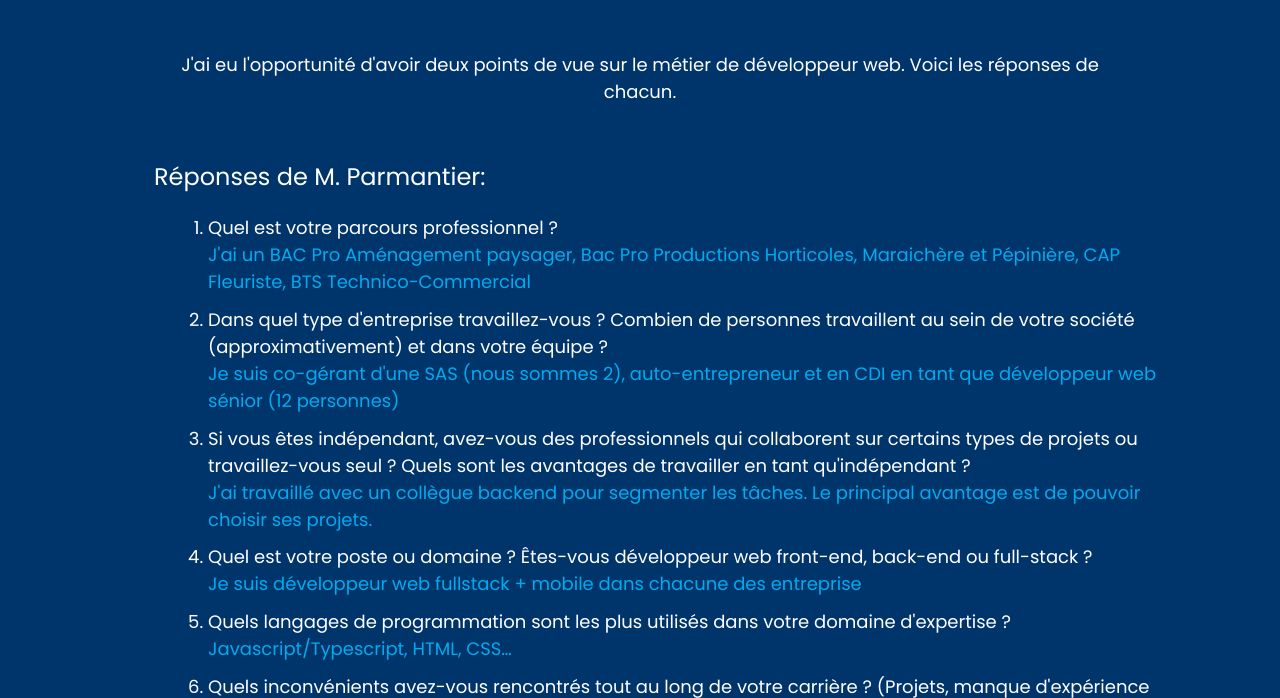
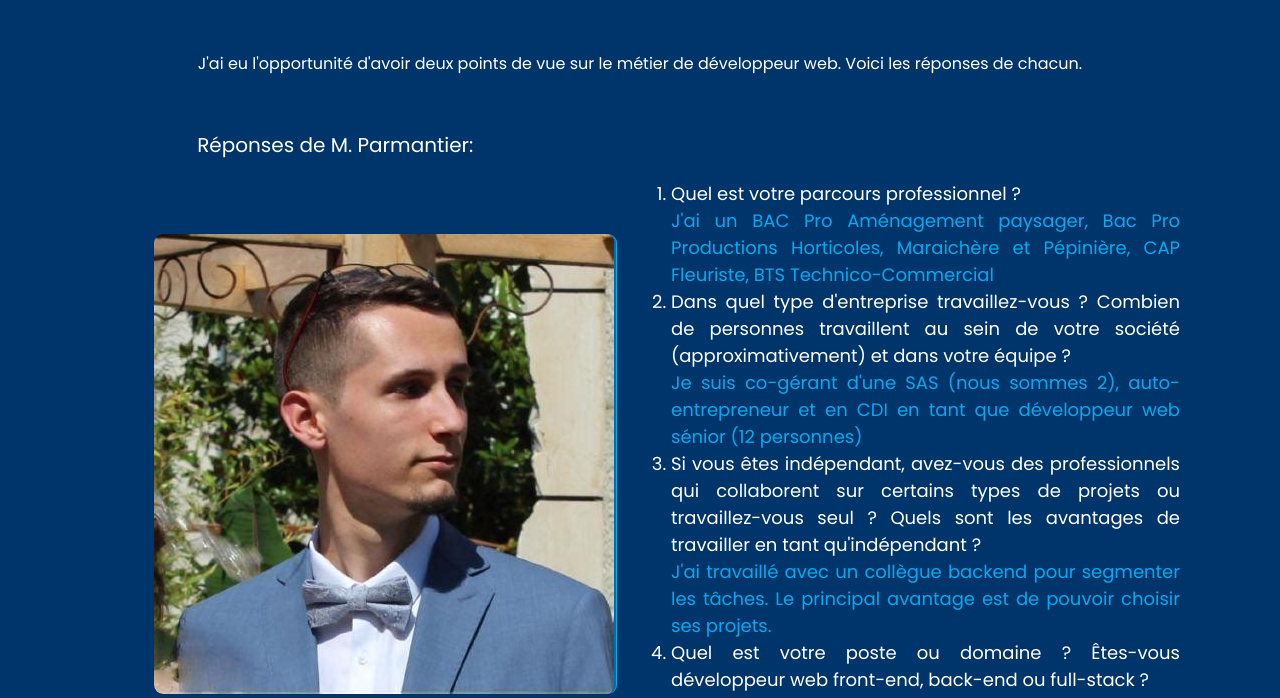
Before and after one commit to armaxro/siteprefo, a plain HTML site: page entreprise/interview.html in a window 1280 px wide. Shown: the part 535-1233 px from the top of the page. Drawn offline with Linux system fonts and the light colour scheme.

Commit message:
interview + img interview

```diff
--- a/css/style.css
+++ b/css/style.css
@@ -150,21 +150,26 @@ body {
     text-align: center;
     font-size: 32px;
 }
-.titleInterview h2 {
-    margin-left: 5%;
+
+.interview-container h2 {
+    margin-left: 9%;
     margin-bottom: 20px;
     margin-top: 5%;
     font-weight: 400;
+    font-size: 20px;
+    text-align: left;
+
 }
-.titleInterview li{
-    margin-left: 10%;
+.interview-container li{
     font-size: 18px;
+    text-align: justify;
+    margin-left: 5%;
 }
-.titleInterview p {
-    margin-left: 10%;
-    margin-bottom: 1%;
+.interview-container p {
+    margin-left: 5%;
     font-weight: 400;
     font-size: 18px;
+    text-align: justify;
 }
 #intro-interview{
     text-align: center;
@@ -172,6 +177,20 @@ body {
 }
 .reponseQA{
     color: #00abf0 ;
+}
+.imgparm{
+    float: left;
+    margin: 5% 5% 10%;
+    border-radius: 2%;
+    border-right-color: #00abf0;
+    border-right-style: groove;
+}
+.imgguill{
+    margin: 5% 5% 12%;
+    float: left;
+    border-radius: 2%;
+    border-right-color: #00abf0;
+    border-right-style: groove;
 }
 .rapport-text {
     margin: 100px;
@@ -247,6 +266,7 @@ body {
     align-items: center;
     padding: 10 10%;
     background-image: url(../images/imgExpo/IMG_7567.jpg);
+    background-position: left;
     background-repeat: no-repeat;
     background-size: 35%;
     margin-bottom: 50%;
--- a/entreprise/interview.html
+++ b/entreprise/interview.html
@@ -25,7 +25,9 @@
         <div class="titleInterview">
             <h1>Interview à <strong>M. Baptiste Parmantier</strong> Web developper professionel chez OOMADE et aussi indépendant et <br><strong>M. Adrien Guillemot</strong> Web developper profiseionel chez Atol Les Opticiens</h1>
             <p id="intro-interview">J'ai eu l'opportunité d'avoir deux points de vue sur le métier de développeur web. Voici les réponses de chacun.</p>
+                <div class="interview-container">
                     <h2>Réponses de M. Parmantier:</h2>
+                    <img src="../images/th-1417276462.jpg" class="imgparm">
                         <ol>
                             <li>Quel est votre parcours professionnel ?</li>
                             <p class="reponseQA">J'ai un BAC Pro Aménagement paysager, Bac Pro Productions Horticoles, Maraichère et Pépinière, CAP Fleuriste, BTS Technico-Commercial</p>
@@ -44,7 +46,10 @@
                             <li>Avez-vous des conseils à donner à quelqu'un qui débute en programmation à partir de zéro ?</li>
                             <p class="reponseQA">Ne pas se tourner vers le freelance avant d'avoir plus de 3-4 ans en entreprise. Ne pas considérer qu'un langage de programmation est une finalité alors que ce n'est qu'un outil</p>
                         </ol>
+                </div>
+                <div class="interview-container">
                     <h2>Réponses de M. Guillemot:</h2>
+                    <img src="../images/th-2359268255.jpg" class="imgguill">
                         <ol>
                             <li>Quel est votre parcours professionnel ?</li>
                             <p class="reponseQA">Je suis encore etudiant. Je fais un Bachelier Universitaire de Techonologie MMI</p>
@@ -62,6 +67,7 @@
                             <p class="reponseQA">Quand tu connais un langage tu les connais tous. L'important c'est d'intégrer la logique et les concepts fondamentaux que l'on retrouve partout. Ensuite c'est simplement une question de syntaxe, ce qui te permet de te former rapidement à de nouvelles technos</p>
                         </ol>
                     </div>
+        </div>
         <div class="retour">
             <p>Pour revenir vers <a href="../index.html">Page d'Accueil</a></p>
             <p>Vous pouvez consulter le <a href="rapport.html">entreprise</a></p>
```
Also changed, not shown: Conclusion.html (+4 -3 lines), images/th-1417276462.jpg (added), images/th-2359268255.jpg (added). Lines whose indentation alone changed are shown as unchanged.
